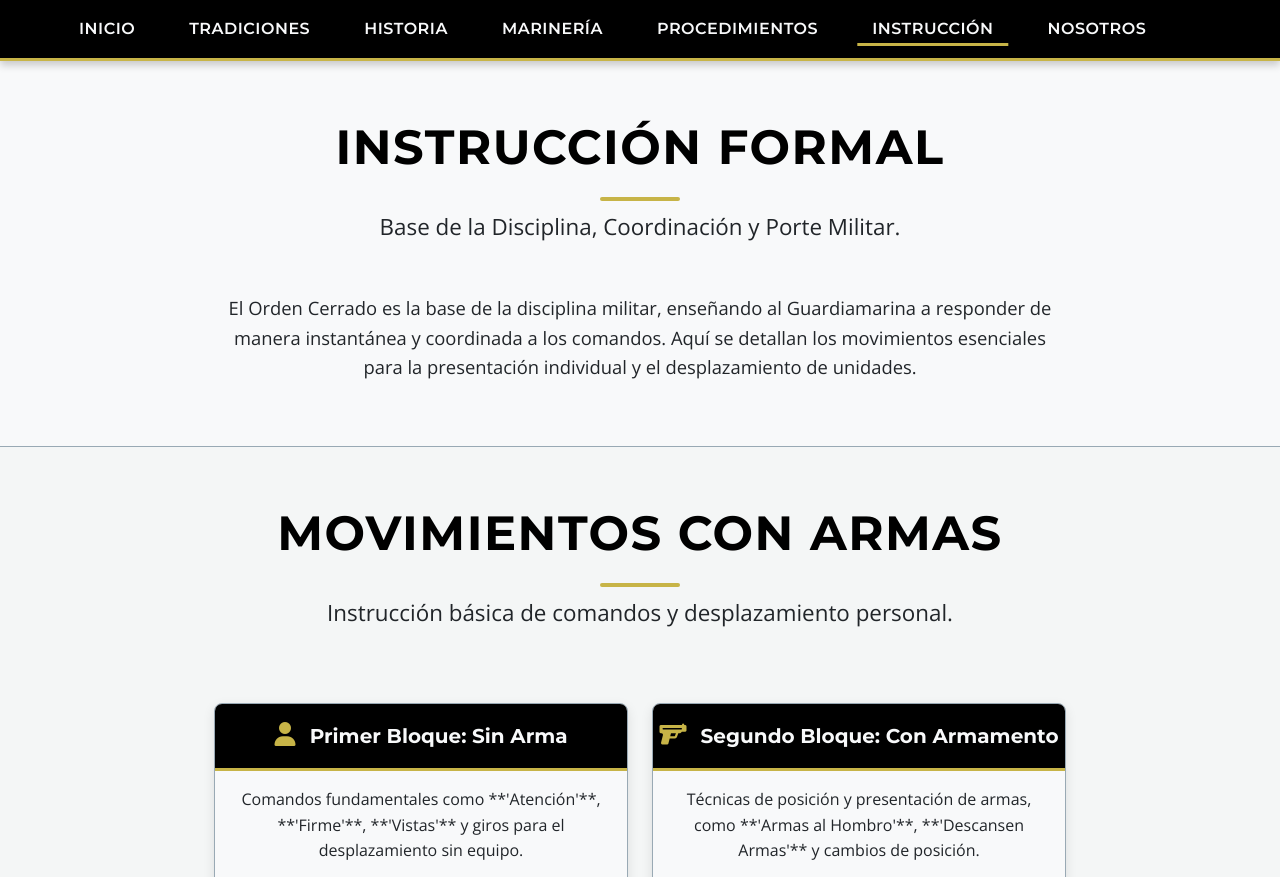
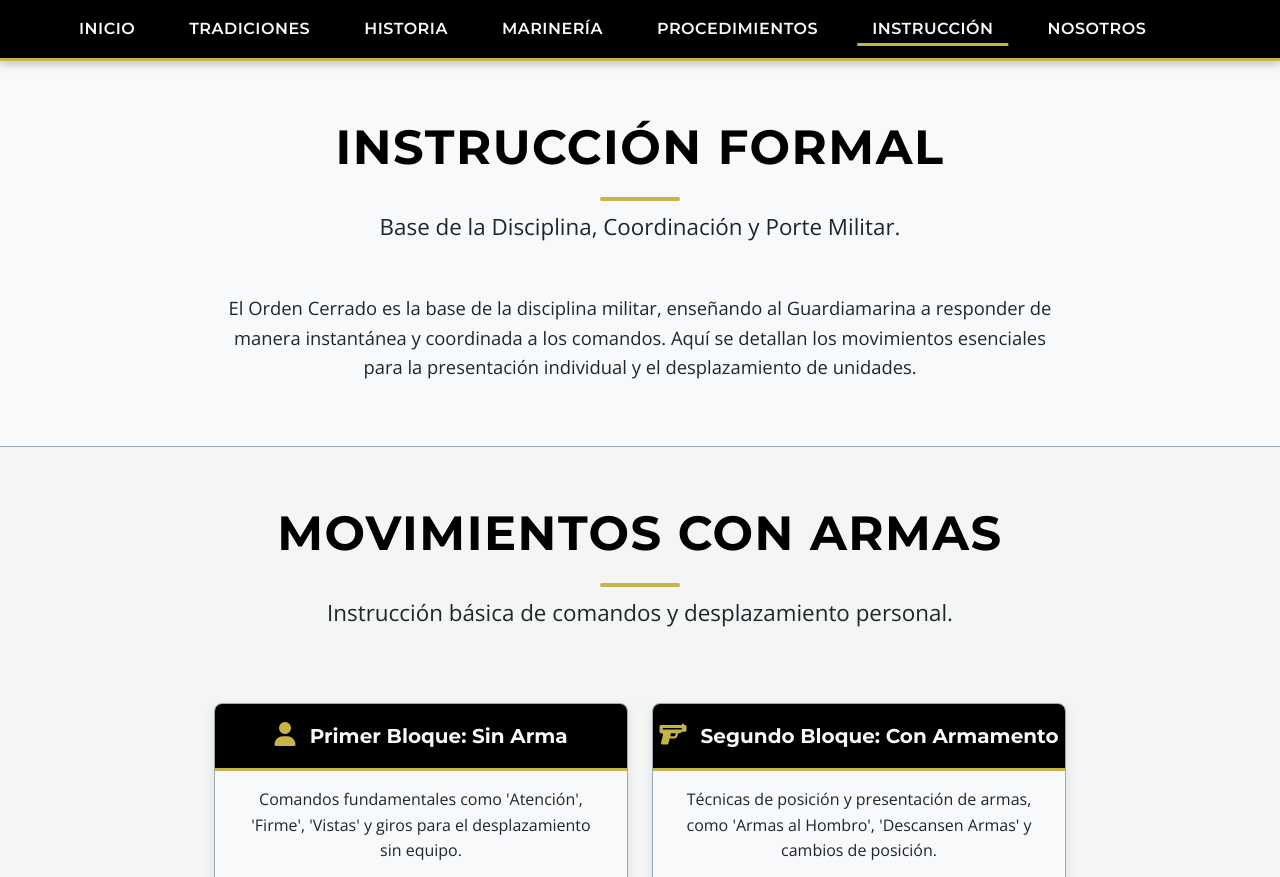
Before and after one commit to Kaisitop/WebMT, a plain HTML site: page pages/instruccion.html in a window 1280 px wide. Shown: the top 877 px of the page. Drawn offline with nearby package versions, Linux system fonts and the light colour scheme.

Commit message:
changes instrucion

```diff
--- a/pages/instruccion.html
+++ b/pages/instruccion.html
@@ -84,8 +84,8 @@
               <h3 class="procedure-card__title">Primer Bloque: Sin Arma</h3>
             </div>
             <p class="procedure-card__summary">
-              Comandos fundamentales como **'Atención'**, **'Firme'**,
-              **'Vistas'** y giros para el desplazamiento sin equipo.
+              Comandos fundamentales como 'Atención', 'Firme',
+              'Vistas' y giros para el desplazamiento sin equipo.
             </p>
             <div class="procedure-video-container">
               <iframe
@@ -107,8 +107,8 @@
               </h3>
             </div>
             <p class="procedure-card__summary">
-              Técnicas de posición y presentación de armas, como **'Armas al
-              Hombro'**, **'Descansen Armas'** y cambios de posición.
+              Técnicas de posición y presentación de armas, como 'Armas al
+              Hombro', 'Descansen Armas' y cambios de posición.
             </p>
             <div class="procedure-video-container">
               <iframe
```
